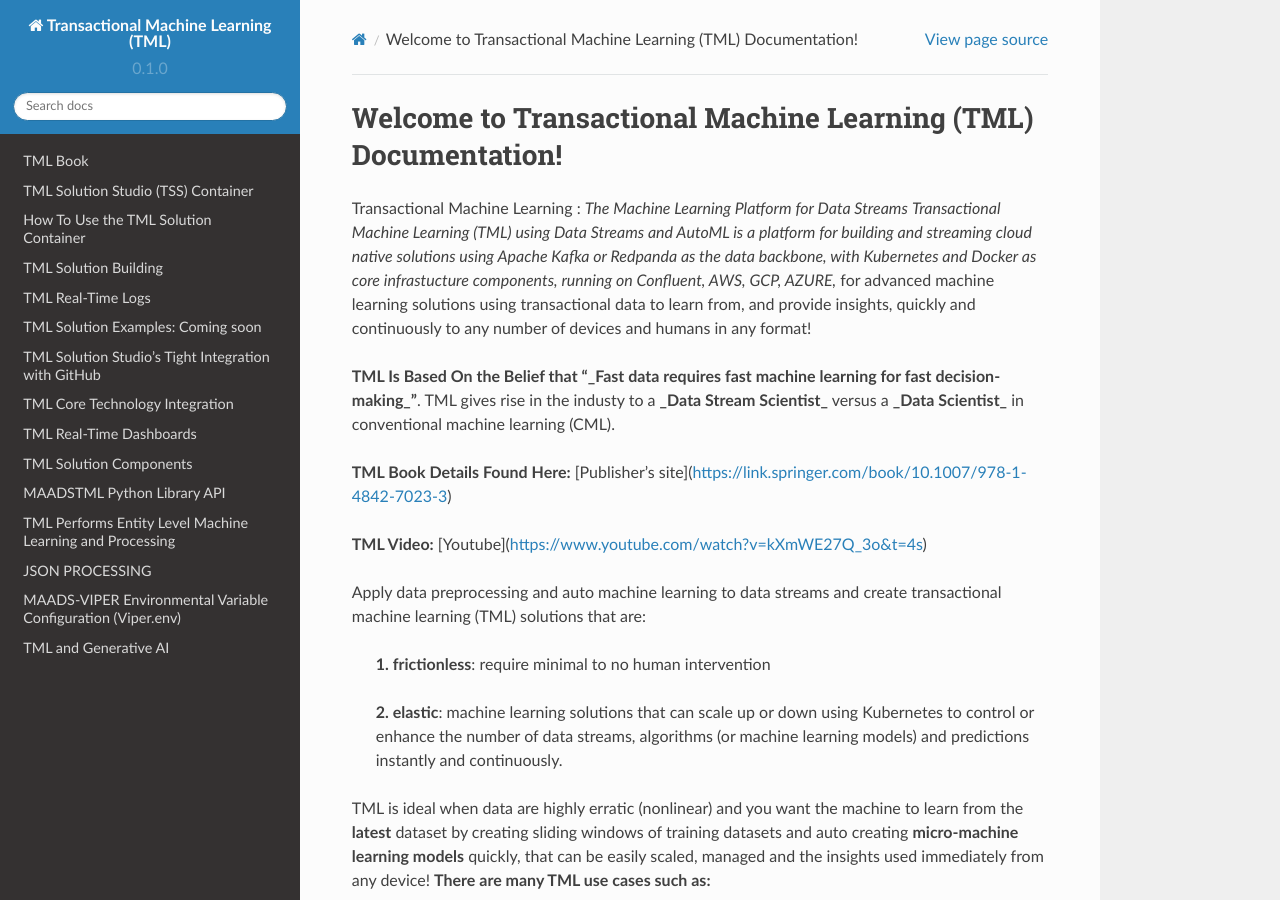
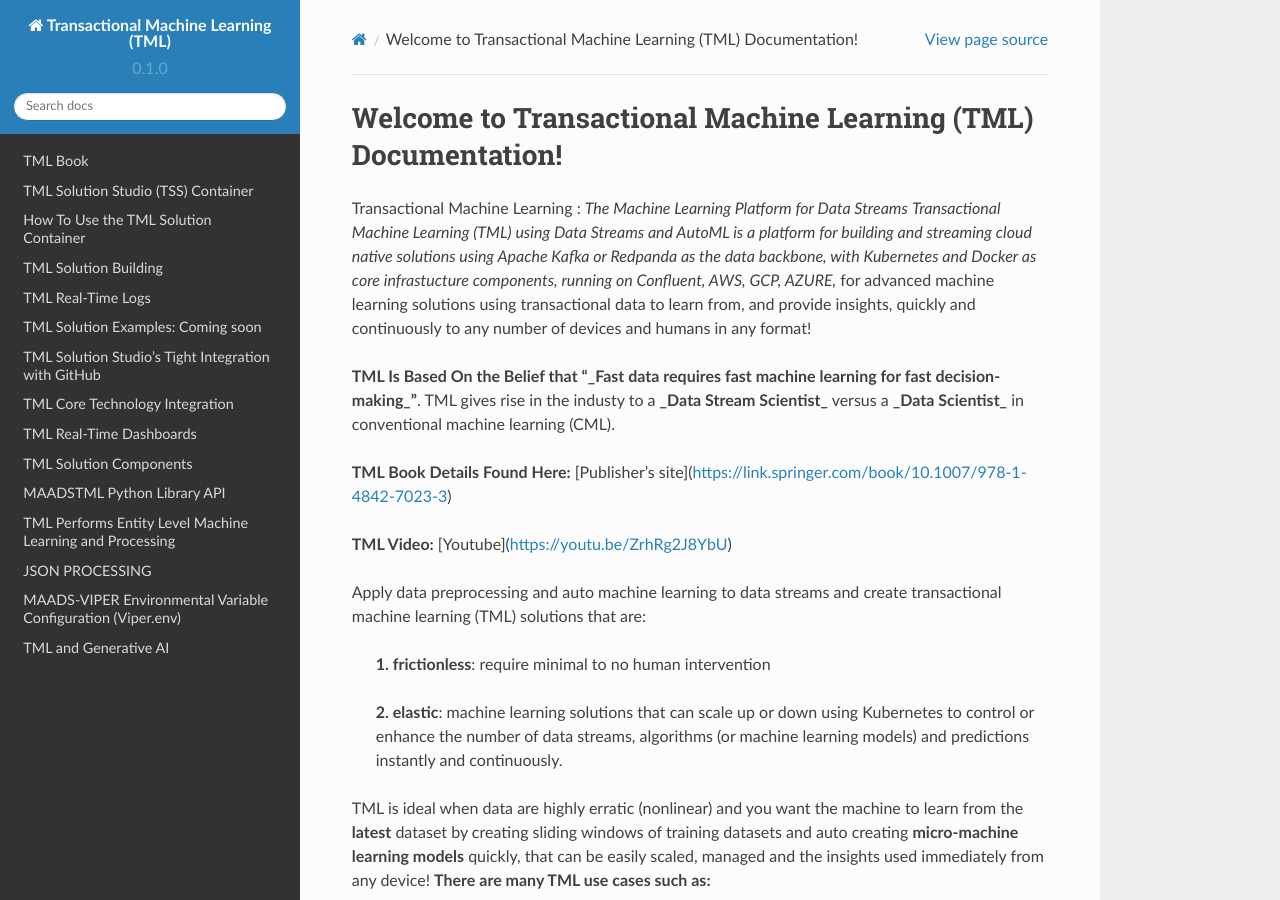
Before and after one commit to smaurice101/readthedocs, a Sphinx documentation site: the page built from docs/source/index.rst, in a window 1280 px wide and 900 px high. Built offline with Sphinx 7.4.7 and the Read the Docs theme 2.0.0, drawn with Linux system fonts in a browser that asks for light colours; some of the changed lines change nothing that is shown.

Commit message:
Update index.rst

```diff
--- a/docs/source/index.rst
+++ b/docs/source/index.rst
@@ -8,7 +8,7 @@
 
 **TML Book Details Found Here:** [Publisher's site](https://link.springer.com/book/10.1007/978-1-4842-7023-3)
 
-**TML Video:** [Youtube](https://www.youtube.com/watch?v=kXmWE27Q_3o&t=4s)
+**TML Video:** [Youtube](https://youtu.be/ZrhRg2J8YbU)
 
 Apply data preprocessing and auto machine learning to data streams and create transactional machine learning (TML) solutions that are:
 
```
